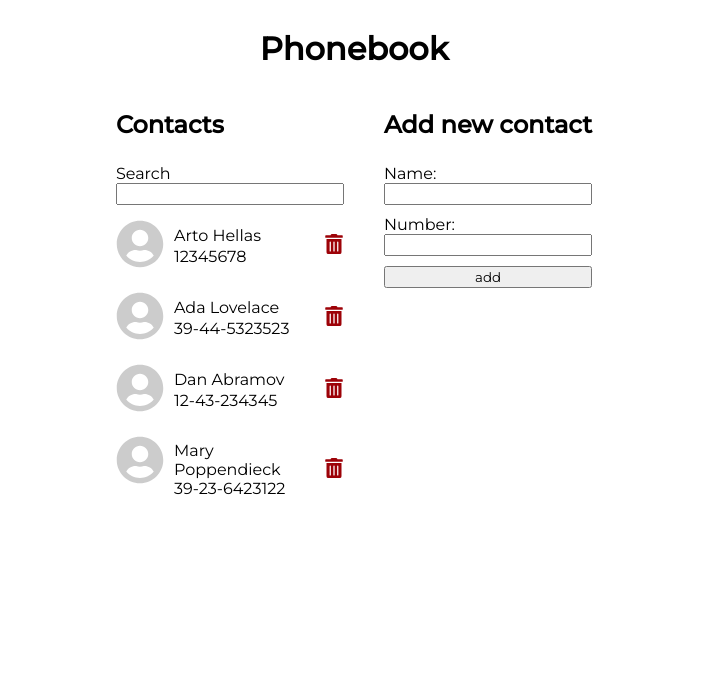
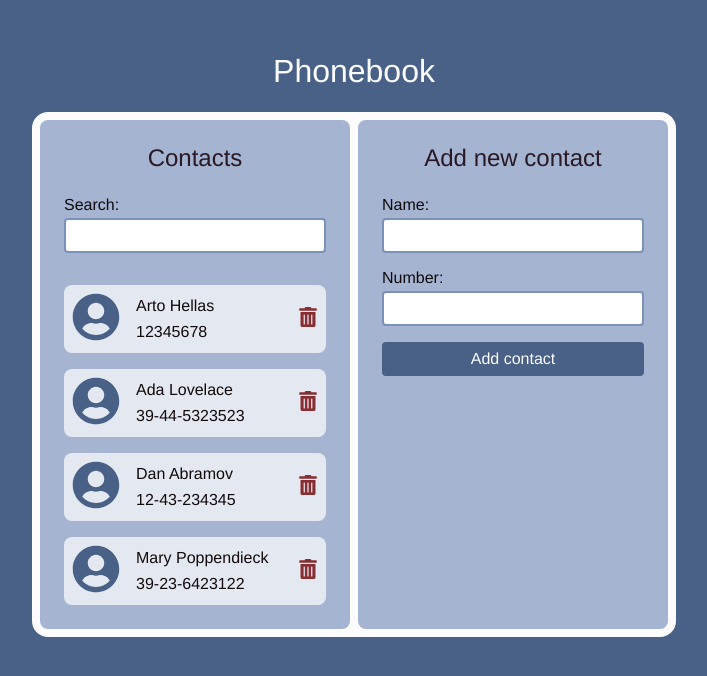
Before and after one commit to avreally/phonebook, a React (Create React App) app in the folder part2/phonebook/: page / in a window 1280 px wide. Shown: the top 676 px of the page, without its empty margins (286-993 px from the left). Built offline with nearby package versions, Linux system fonts and the light colour scheme; data requests are answered from the project's data file.

Commit message:
Changed colors, font, fixed height issue, added focus for inputs and button.

```diff
--- a/part2/phonebook/public/index.html
+++ b/part2/phonebook/public/index.html
@@ -11,11 +11,6 @@
     />
     <link rel="apple-touch-icon" href="%PUBLIC_URL%/logo192.png" />
     <!--
-      manifest.json provides metadata used when your web app is installed on a
-      user's mobile device or desktop. See https://developers.google.com/web/fundamentals/web-app-manifest/
-    -->
-    <link rel="manifest" href="%PUBLIC_URL%/manifest.json" />
-    <!--
       Notice the use of %PUBLIC_URL% in the tags above.
       It will be replaced with the URL of the `public` folder during the build.
       Only files inside the `public` folder can be referenced from the HTML.
@@ -24,9 +19,7 @@
       work correctly both with client-side routing and a non-root public URL.
       Learn how to configure a non-root public URL by running `npm run build`.
     -->
-    <link rel="preconnect" href="https://fonts.googleapis.com">
-    <link rel="preconnect" href="https://fonts.gstatic.com" crossorigin>
-    <link href="https://fonts.googleapis.com/css2?family=Montserrat:wght@400;500&display=swap" rel="stylesheet">
+
     <title>Phonebook</title>
   </head>
   <body>
--- a/part2/phonebook/src/App.js
+++ b/part2/phonebook/src/App.js
@@ -23,7 +23,8 @@ const Error = ({ message }) => {
 const Filter = ({ newFilter, handleFilter }) => {
   return (
     <div className="filter">
-      Search <input value={newFilter} onChange={handleFilter} />
+      Search:{" "}
+      <input className="inputField" value={newFilter} onChange={handleFilter} />
     </div>
   );
 };
@@ -38,13 +39,23 @@ const Form = ({
   return (
     <form onSubmit={addName} className="form">
       <div className="form-name">
-        Name: <input value={newName} onChange={handleNameChange} />
+        Name:{" "}
+        <input
+          className="inputField"
+          value={newName}
+          onChange={handleNameChange}
+        />
       </div>
       <div className="form-number">
-        Number: <input value={newNumber} onChange={handleNumberChange} />
+        Number:{" "}
+        <input
+          className="inputField"
+          value={newNumber}
+          onChange={handleNumberChange}
+        />
       </div>
       <button className="button-add" type="submit">
-        add
+        Add contact
       </button>
     </form>
   );
--- a/part2/phonebook/src/index.css
+++ b/part2/phonebook/src/index.css
@@ -1,9 +1,26 @@
 * {
-  font-family: "Montserrat", sans-serif;
+  font-family: "Helvetica Neue", sans-serif;
+  color: #100a0c;
+}
+
+html,
+body {
+  height: 100%;
+}
+
+#root,
+.wrapper {
+  height: 100%;
 }
 
 html {
   box-sizing: border-box;
+  font-size: 16px;
+}
+
+body {
+  margin: 0;
+  background-color: #496087;
 }
 
 *,
@@ -17,12 +34,32 @@ html {
   flex-direction: column;
   /*justify-content: center;*/
   align-items: center;
+  padding: 32px 0;
+  overflow: auto;
+}
+
+h1 {
+  color: #fcfcfc;
+  font-weight: 500;
 }
 
 .container {
   display: flex;
   flex-direction: row;
   justify-content: center;
+  gap: 8px;
+  background-color: #fcfcfc;
+  padding: 8px;
+  /*border: 5px solid #fcfcfc;*/
+  border-radius: 16px;
+}
+
+h2 {
+  color: #291924;
+  text-align: center;
+  margin: 0;
+  padding-bottom: 24px;
+  font-weight: 500;
 }
 
 .filter,
@@ -33,47 +70,89 @@ html {
   flex-direction: column;
 }
 
+.inputField {
+  padding: 8px;
+  border-radius: 4px;
+  margin: 4px 0 16px 0;
+  border: 2px solid #7b91b7;
+}
+
+.inputField:focus {
+  /*outline: 2px solid #7b91b7;*/
+  box-shadow: 0 0 3pt 2pt #7b91b7;
+  outline: none;
+}
+
+/*.inputField:focus:not(:focus-visible) {*/
+/*  outline: 2px solid #e32ada;*/
+/*}*/
+
 .form {
-  max-width: 210px;
+  /*max-width: 210px;*/
 }
 
 .filter,
 .form-name,
-.form-number,
+.form-number {
+  padding: 0;
+}
 .person-avatar {
-  padding: 5px 0;
+  padding: 8px;
 }
 
 .person-avatar svg {
   width: 48px;
   height: 48px;
-  fill: #ccc;
+  /*fill: #ccc;*/
+  fill: #496087;
 }
 
 .button-add {
-  margin: 5px 0;
+  margin: 0;
+  padding: 8px;
+  border: none;
+  border-radius: 4px;
+  font-size: 16px;
+  background-color: #496087;
+  color: #fcfcfc;
 }
 
 .button-add:hover {
   cursor: pointer;
+  background-color: #3b4d6d;
+}
+
+.button-add:focus {
+  /*outline: 2px solid #e4e9f1;*/
+  box-shadow: 0 0 3pt 2pt #fcfcfc;
+  outline: none;
 }
 
 .contacts,
 .add-contact {
   display: flex;
   flex-direction: column;
-  padding: 0 20px;
+  padding: 24px;
+  width: 310px;
+  background-color: #a4b4d1;
+  border-radius: 8px;
 }
 
-.contacts {
-  max-width: 270px;
-}
+/*.contacts {*/
+/*max-width: 300px;*/
+/*width: 300px;*/
+
+/*border-right: 5px solid #fcfcfc;*/
+/*}*/
 
 .person-container {
   display: flex;
   flex-direction: row;
-  padding: 5px 0;
+  /*padding: 5px 10px;*/
+  margin-top: 16px;
   justify-content: space-between;
+  background-color: #e4e9f1;
+  border-radius: 8px;
 }
 
 .person {
@@ -84,7 +163,7 @@ html {
 .person-info {
   display: flex;
   flex-direction: column;
-  padding: 10px;
+  padding: 8px;
   justify-content: space-around;
   width: 160px;
 }
@@ -92,7 +171,7 @@ html {
 .button-delete {
   appearance: none;
   margin: 0;
-  padding: 0;
+  padding: 8px;
   border-style: none;
   background-color: transparent;
 }
@@ -104,7 +183,8 @@ html {
 .button-delete svg {
   width: 20px;
   height: 20px;
-  fill: #9d0208;
+  /*fill: #9d0208;*/
+  fill: #882e33;
 }
 
 .button-delete:hover {
@@ -112,21 +192,19 @@ html {
 }
 
 .notification {
-  color: darkgreen;
-  background: rgb(158, 224, 199);
-  border: 1px solid;
-  border-radius: 3px;
-  padding: 10px;
-  margin-top: 5px;
-  max-width: 188px;
+  color: #496087;
+  background-color: #e4e9f1;
+  border: 2px solid #7b91b7;
+  border-radius: 4px;
+  padding: 8px;
+  margin-top: 8px;
 }
 
 .error {
-  color: darkred;
-  background: rgb(221, 159, 159);
-  border: 1px solid;
-  border-radius: 3px;
-  padding: 10px;
-  margin-top: 5px;
-  max-width: 188px;
+  color: #882e33;
+  background-color: #dea0a3;
+  border: 2px solid #882e33;
+  border-radius: 4px;
+  padding: 8px;
+  margin-top: 8px;
 }
```
Also changed, not shown: part2/phonebook/public/manifest.json (deleted).
